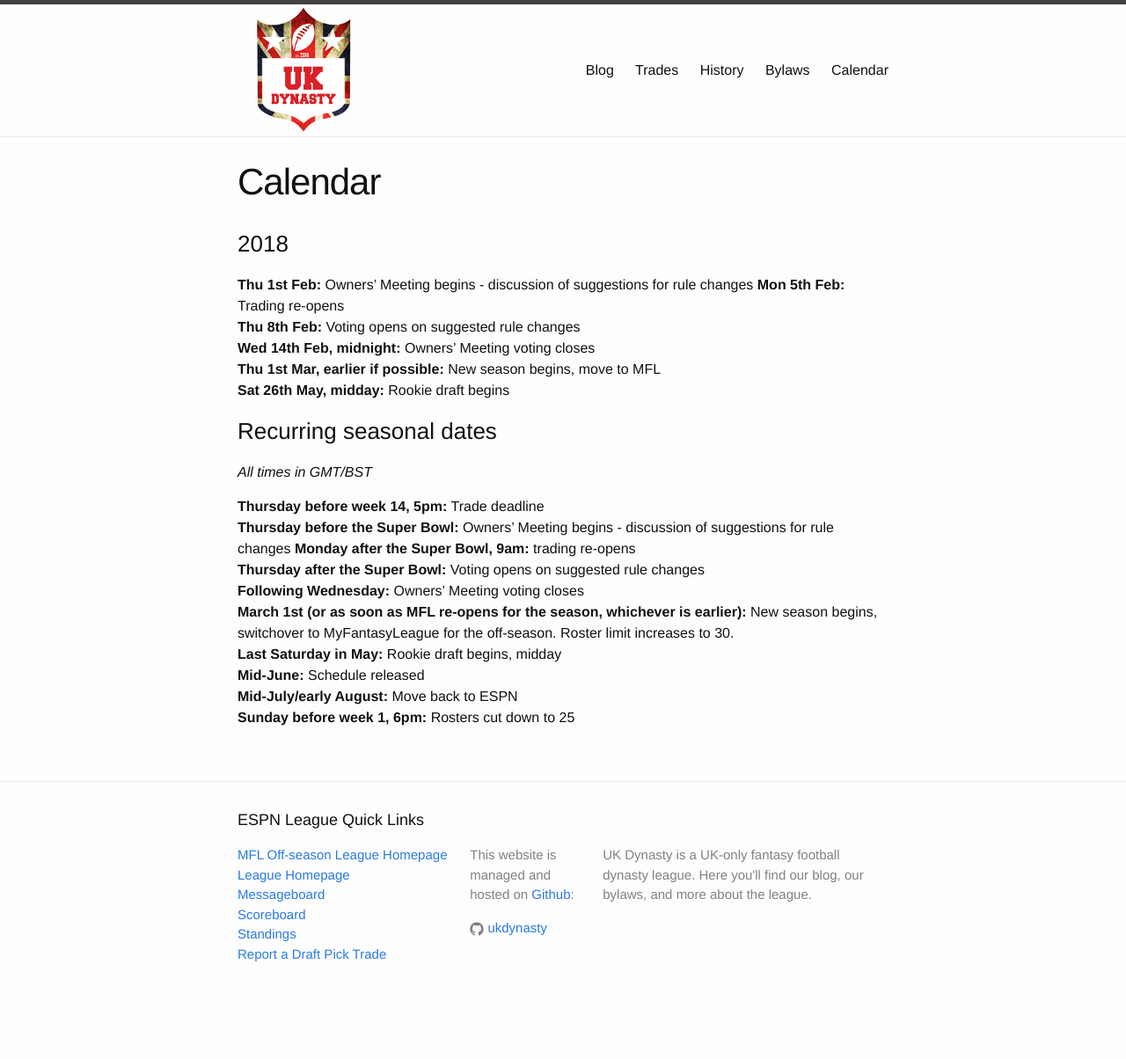
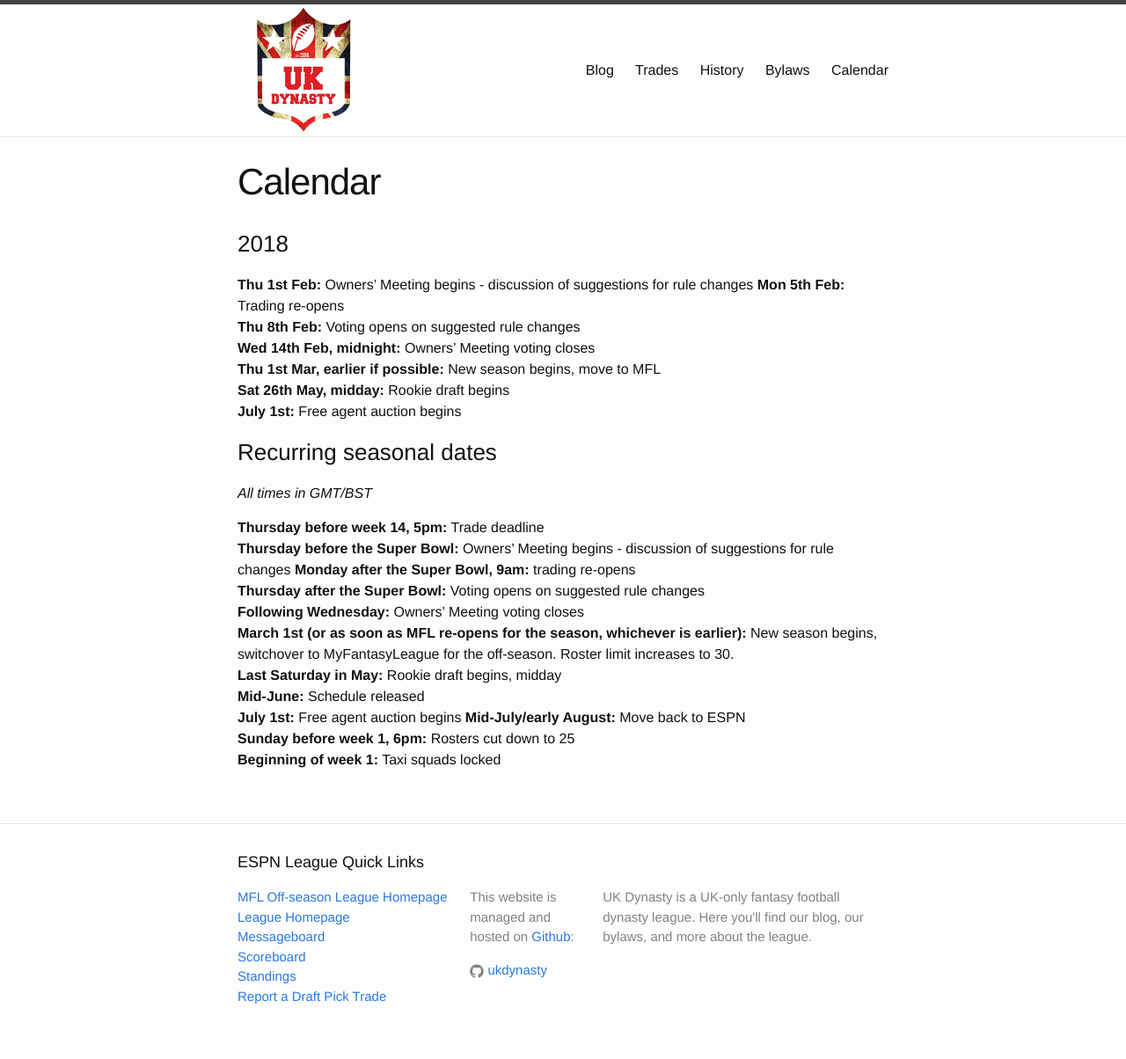
Before and after one commit to UKDynasty/ukdynasty.github.io, a Jekyll site: the page built from calendar/index.md, in a window 1280 px wide. Shown: the whole page at 88% size. Built offline with Jekyll 4.4.1, drawn with Linux system fonts in a browser that asks for light colours; before the commit the page ends 1156 px from its top, so only the background shows below that.

Commit message:
Free agency and taxi squads calendar dates

```diff
--- a/calendar/index.md
+++ b/calendar/index.md
@@ -13,6 +13,7 @@ published: true
 **Wed 14th Feb, midnight:** Owners' Meeting voting closes
 **Thu 1st Mar, earlier if possible:** New season begins, move to MFL
 **Sat 26th May, midday:** Rookie draft begins
+**July 1st:** Free agent auction begins
 
 ### Recurring seasonal dates
 
@@ -26,5 +27,7 @@ published: true
 **March 1st (or as soon as MFL re-opens for the season, whichever is earlier):** New season begins, switchover to MyFantasyLeague for the off-season. Roster limit increases to 30.
 **Last Saturday in May:** Rookie draft begins, midday
 **Mid-June:** Schedule released
+**July 1st:** Free agent auction begins
 **Mid-July/early August:** Move back to ESPN
 **Sunday before week 1, 6pm:** Rosters cut down to 25
+**Beginning of week 1:** Taxi squads locked
```
